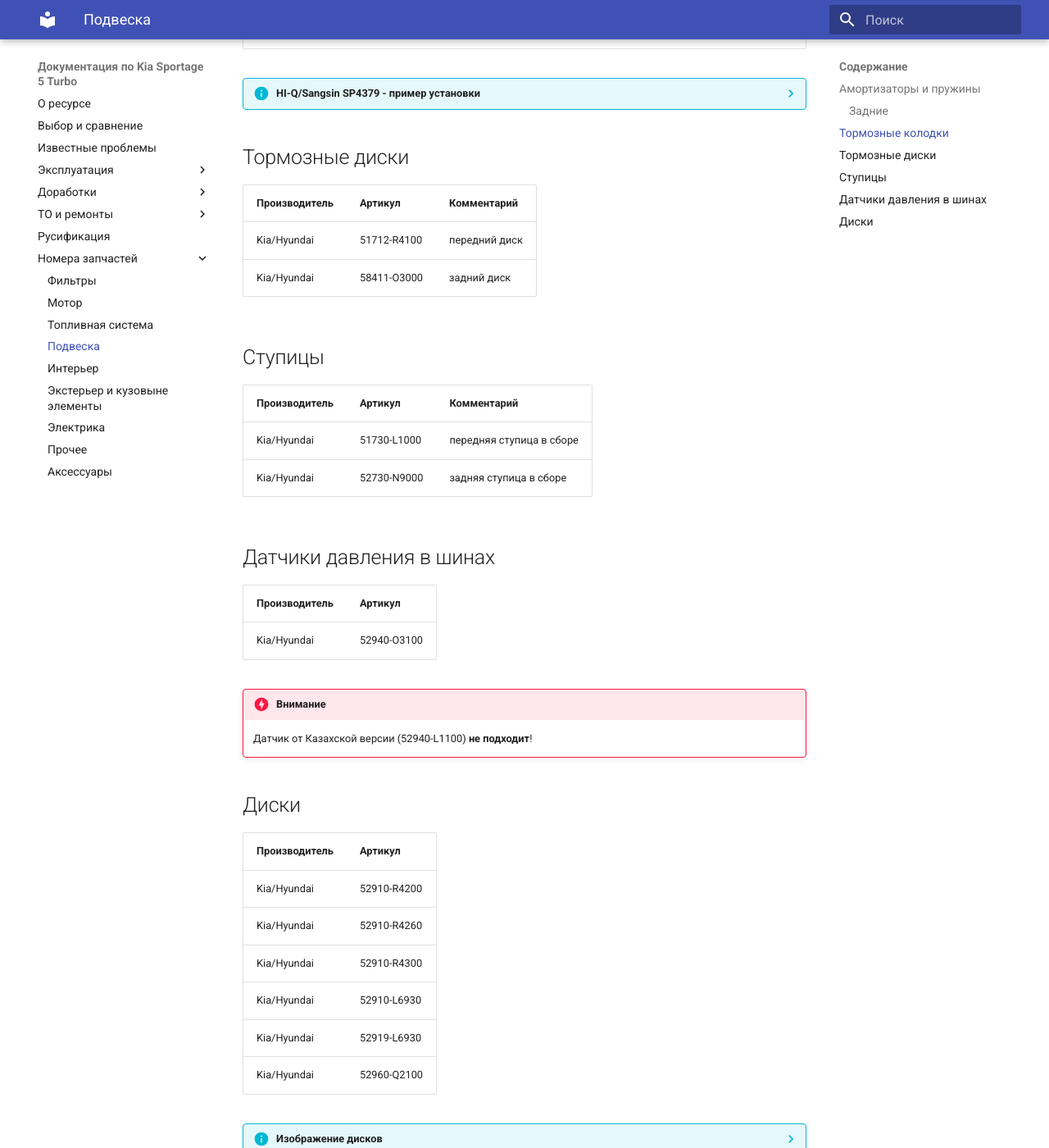
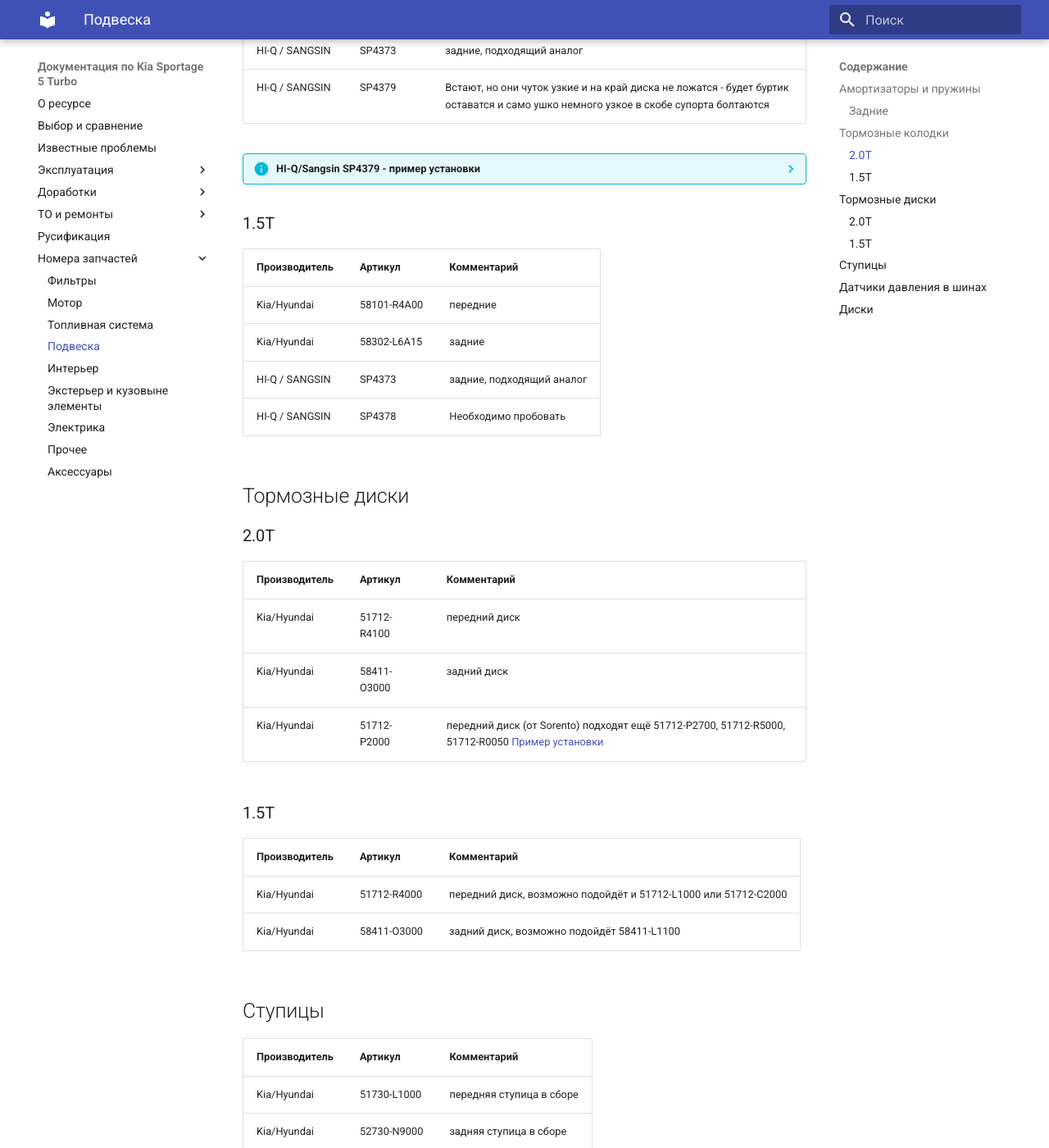
Before and after one commit to kia-sportage-docs/kia-sport5-docs, an MkDocs documentation site: the page built from docs/part/suspension.md, in a window 1280 px wide and 1400 px high, scrolled down 1122 px. Shown: the whole window at 82% size. Built offline with MkDocs 1.6.1 and Material for MkDocs 9.7.7, drawn with Linux system fonts in a browser that asks for light colours.

Commit message:
up информация по тормозам
up информация по тормозам

```diff
--- a/docs/part/suspension.md
+++ b/docs/part/suspension.md
@@ -18,23 +18,39 @@
 | KYB | 3440062 | задний амортизатор|
 
 ## Тормозные колодки
+### 2.0T
 | Производитель | Артикул | Комментарий |
 |---|---|---|
 | Kia/Hyundai | 58101-R4A10 | передние  |
 | Kia/Hyundai | 58302-L6A15 | задние |
+| HI-Q / SANGSIN | SP4373 | задние, подходящий аналог |
 | HI-Q / SANGSIN | SP4379 | Встают, но они чуток узкие и на край диска не ложатся - будет буртик оставатся и само ушко немного узкое в скобе супорта болтаются|
 
 ??? info "HI-Q/Sangsin SP4379 - пример установки"
     ![Image title](../images/HI-Q_SANGSIN_SP4379-1.jpg){ loading=lazy }
     ![Image title](../images/HI-Q_SANGSIN_SP4379-2.jpg){ loading=lazy }
 
+### 1.5T
+| Производитель | Артикул | Комментарий |
+|---|---|---|
+| Kia/Hyundai | 58101-R4A00 | передние  |
+| Kia/Hyundai | 58302-L6A15 | задние |
+| HI-Q / SANGSIN | SP4373 | задние, подходящий аналог |
+| HI-Q / SANGSIN | SP4378 | Необходимо пробовать|
+
 ## Тормозные диски
-
+### 2.0T
 | Производитель | Артикул | Комментарий |
 |---|---|---|
 | Kia/Hyundai | 51712-R4100 | передний диск  |
 | Kia/Hyundai | 58411-O3000 | задний диск  |
+| Kia/Hyundai | 51712-P2000 | передний диск (от Sorento) подходят ещё 51712-P2700, 51712-R5000, 51712-R0050 [Пример установки](https://t.me/Kia_Sportage_5_Turbo/36156/101242?single) |
 
+### 1.5T
+| Производитель | Артикул | Комментарий |
+|---|---|---|
+| Kia/Hyundai | 51712-R4000 | передний диск, возможно подойдёт и 51712-L1000 или 51712-C2000 |
+| Kia/Hyundai | 58411-O3000 | задний диск, возможно подойдёт 58411-L1100 |
 
 ## Ступицы
 
```
